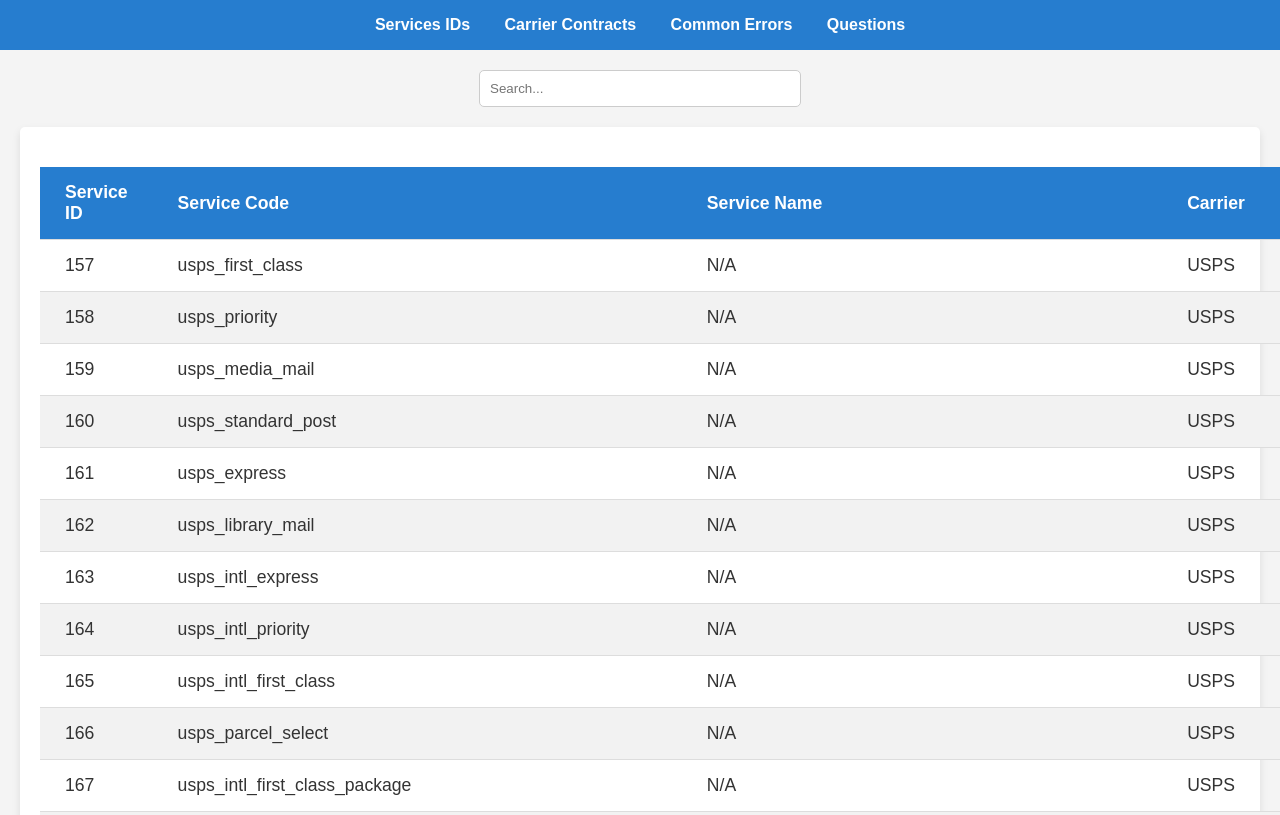
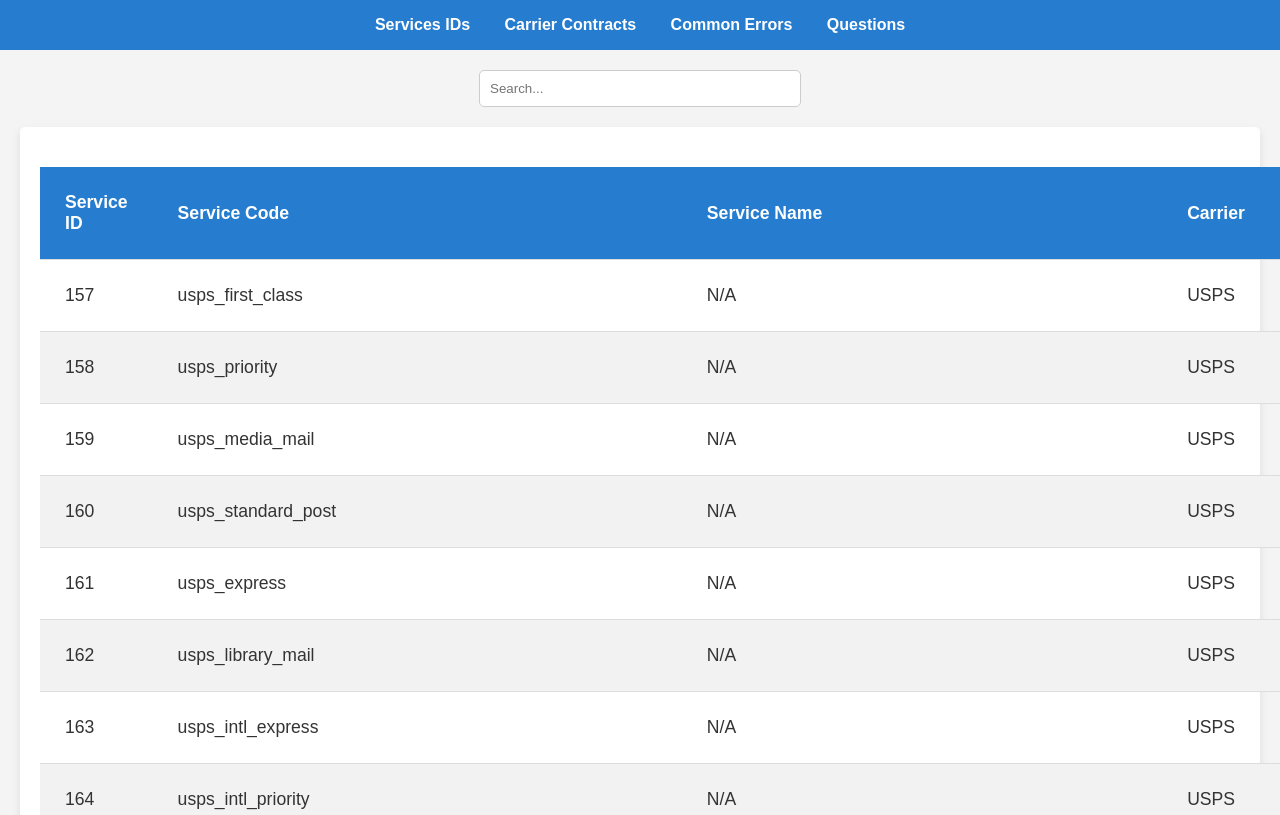
Before and after one commit to saileenw/ehub-info, a plain HTML site: page index.html in a window 1280 px wide. Shown: the top 815 px of the page. Drawn offline with Linux system fonts and the light colour scheme.

Commit message:
Increase padding for table cells

```diff
--- a/styles.css
+++ b/styles.css
@@ -68,7 +68,7 @@
 }
 
 th, td {
-    padding: 15px 25px;
+    padding: 25px 25px;
     border-bottom: 1px solid #dddddd;
 }
 
```
